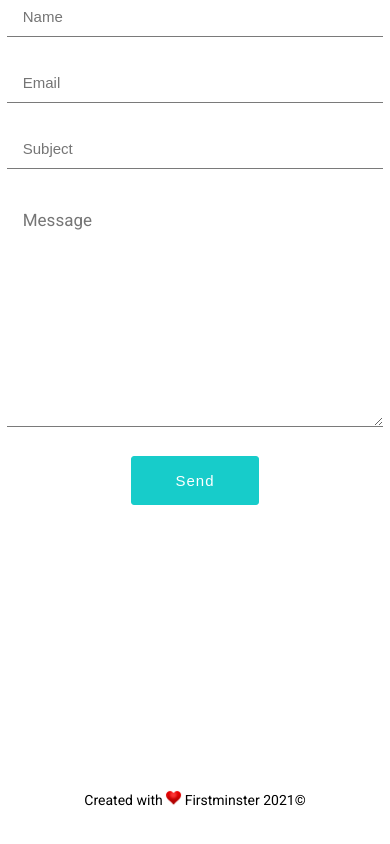
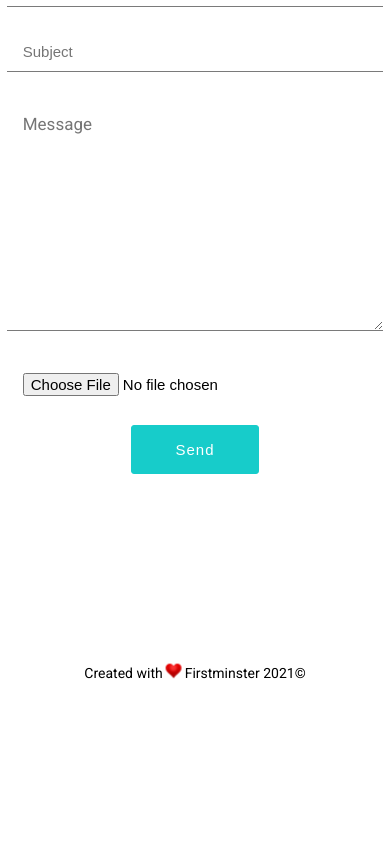
Before and after one commit to firstminster/Portfolio-build, a React (Create React App) app: page /contact in a window 390 px wide. Shown: the part 724-1568 px from the top of the page. After the commit the page ends 1453 px from the top, so only its background shows below. Built offline with nearby package versions, Linux system fonts and the light colour scheme.

Commit message:
netlify form setup

```diff
--- a/public/index.html
+++ b/public/index.html
@@ -40,6 +40,7 @@
       <input type="email" name="email" />
       <input type="text" name="subject" />
       <textarea name="message"></textarea>
+      <input type="file" name="myfile" />
     </form>
     <div id="root"></div>
   </body>
--- a/src/pages/Contact/Contact.scss
+++ b/src/pages/Contact/Contact.scss
@@ -6,7 +6,7 @@
   justify-content: center;
   align-items: center;
   flex-wrap: wrap;
-  height: 125vh;
+  height: 110vh;
   width: 90%;
   margin: 2rem auto;
   max-width: 1300px;
@@ -120,7 +120,7 @@ form {
   .contact {
     display: flex;
     flex-direction: column;
-    height: 170vh;
+    height: 155vh;
     margin: 4rem auto auto auto;
 
     .inactive-icon {
--- a/src/pages/Contact/Form.js
+++ b/src/pages/Contact/Form.js
@@ -77,8 +77,8 @@ const Form = () => {
         // onChange={handleChange}
         required
       ></textarea>
-      {/* <input
-        className='form__file'
+      <input
+        // className='form__file'
         type='file'
         name='myfile'
         id='myfile-input'
@@ -86,8 +86,8 @@ const Form = () => {
         rows='7'
         style={{ border: 'none' }}
         // onChange={handleChange}
-      /> */}
-      <div data-netlify-recaptcha='true'></div>
+      />
+      {/* <div data-netlify-recaptcha='true'></div> */}
       {/* Recaptcha */}
       {/* <Recaptcha
         ref={recaptchaRef}
```
